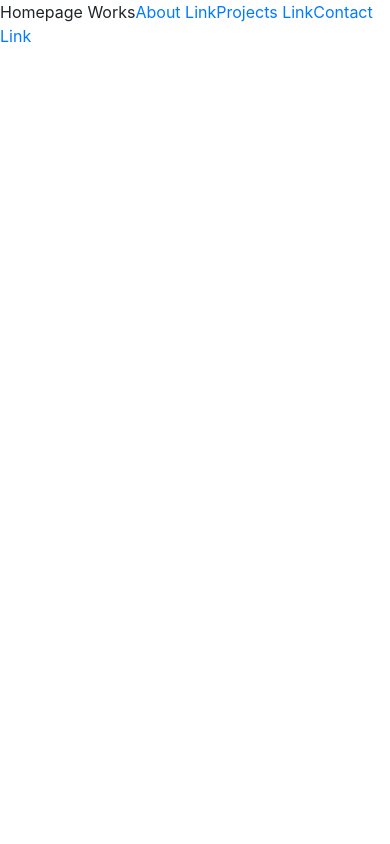
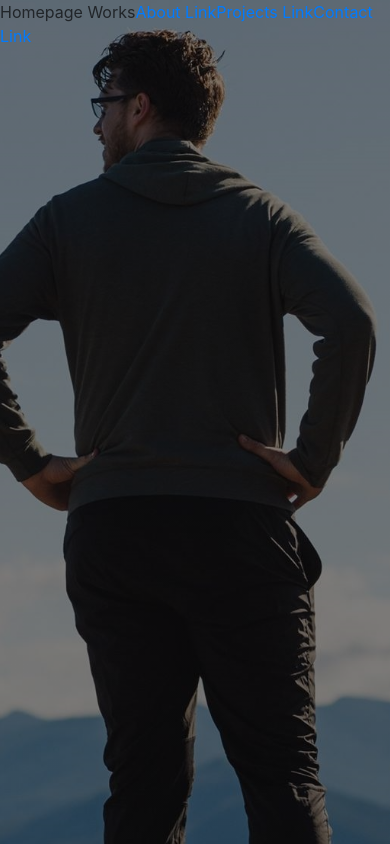
Before and after one commit to samstoia/react-portfolio, a React (Create React App) app: page / in a window 390 px wide. Built offline with nearby package versions, Linux system fonts and the light colour scheme.

Commit message:
get background image on homepage

```diff
--- a/src/components/Homepage.jsx
+++ b/src/components/Homepage.jsx
@@ -1,16 +1,19 @@
 import React from 'react';
 import { Link } from "react-router-dom";
 // import Button from 'react-bootstrap/Button';
+import '../styles/Homepage.css';
 
 function Homepage() {
   return (
 
-    <div>
-      Homepage Works
+    <div className="hero-image">
+
+      <div >
+        Homepage Works
         <Link to="/about">About Link</Link>
-      <Link to="/projects">Projects Link</Link>
-      <Link to="/contact">Contact Link</Link>
-
+        <Link to="/projects">Projects Link</Link>
+        <Link to="/contact">Contact Link</Link>
+      </div>
 
     </div>
   );
--- a/src/styles/About.css
+++ b/src/styles/About.css
@@ -49,12 +49,10 @@
 
 .imgBlock img {
   width: 100%;
-  max-height:
 }
 
 .imgBlockRight img {
   width: 100%;
-  max-height:
 }
 
 .textBlock{
--- /dev/null
+++ b/src/styles/Homepage.css
@@ -0,0 +1,32 @@
+body, html{
+  height: 100%;
+
+  margin-bottom: 0 !important;
+}
+
+.hero-image {
+  background-image: linear-gradient(rgba(0, 0, 0, 0.5), rgba(0, 0, 0, 0.5)), url("../assets/images/background.png");
+  height: 100%;
+  background-repeat:no-repeat;
+
+  background-size: cover;
+  position: relative;
+}
+
+#root {
+  height: 100%
+}
+
+
+
+a {
+    text-decoration: none;
+}
+
+
+
+  @media only screen and (max-width: 800px)  {
+    .hero-image {
+        background-position: center center;
+      }
+    }
```
Also changed, not shown: src/assets/images/background.png (added).
